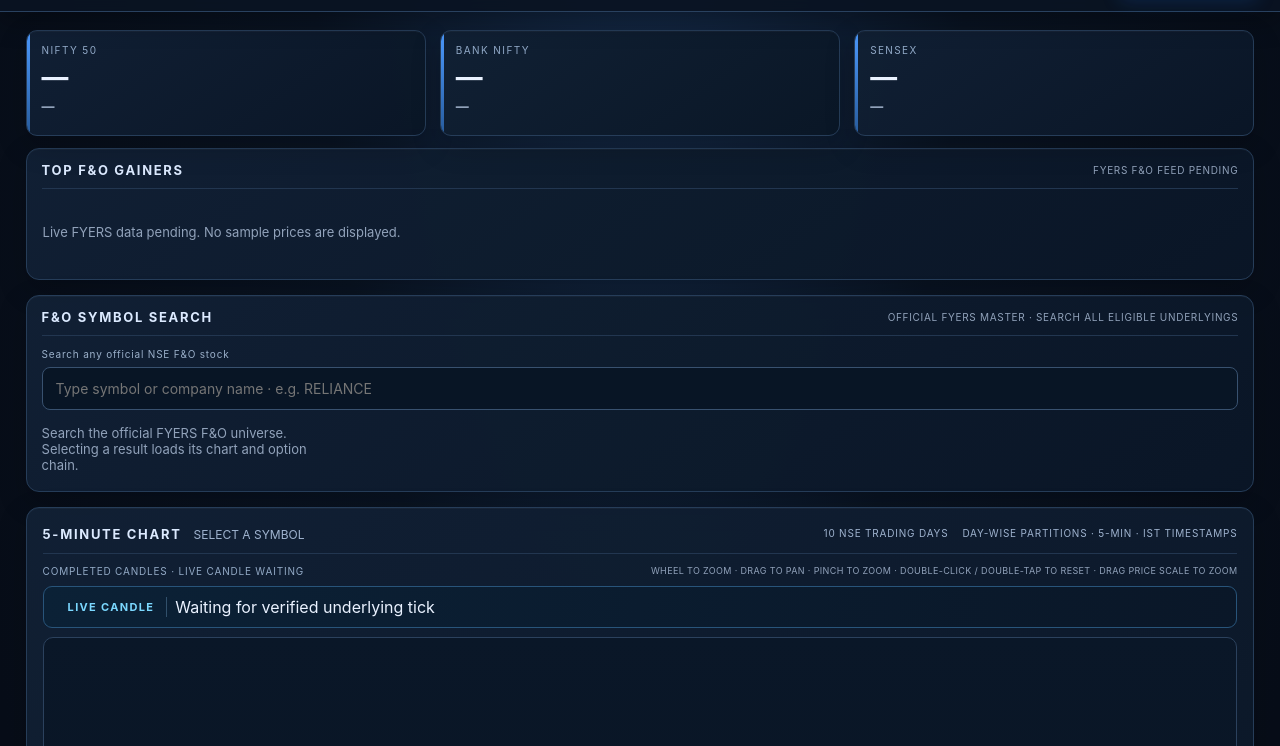
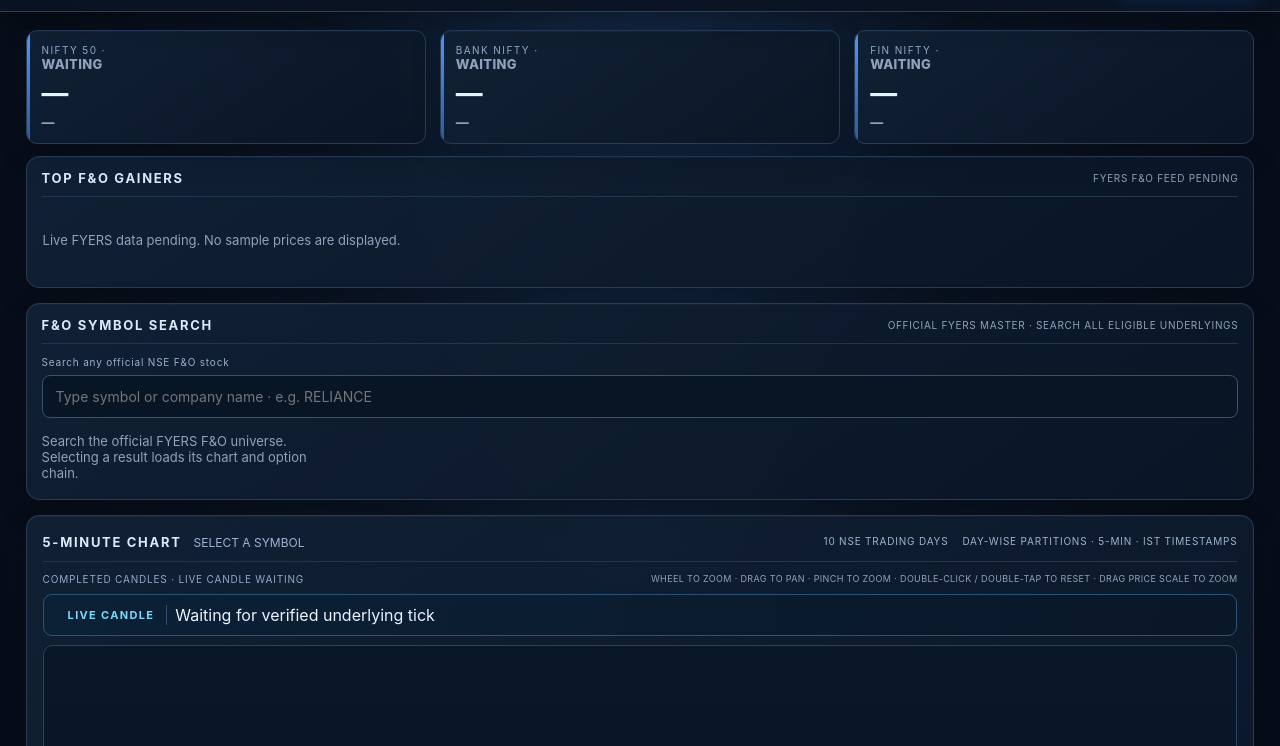
Before and after one commit to dongardivegajananvp-art/Upgrade-AI-Pro-, a website with bundled scripts: page public/index.html in a window 1280 px wide. Shown: the part 54-800 px from the top of the page. Built offline with nearby package versions, Linux system fonts and the light colour scheme; files whose address does not match are found by name.

Commit message:
Show NIFTY Bank NIFTY and FIN NIFTY feed ages

```diff
--- a/public/index.html
+++ b/public/index.html
@@ -13,9 +13,9 @@
 </header>
 <main>
   <section class="indices" aria-label="Market indices">
-    <article data-symbol="NSE:NIFTY50-INDEX" tabindex="0" role="button" aria-label="Open NIFTY 50 five-minute chart"><small>NIFTY 50</small><strong id="nifty">—</strong><span id="nifty-change">—</span></article>
-    <article data-symbol="NSE:NIFTYBANK-INDEX" tabindex="0" role="button" aria-label="Open BANK NIFTY five-minute chart"><small>BANK NIFTY</small><strong id="bank">—</strong><span id="bank-change">—</span></article>
-    <article data-symbol="BSE:SENSEX-INDEX" tabindex="0" role="button" aria-label="Open SENSEX five-minute chart"><small>SENSEX</small><strong id="sensex">—</strong><span id="sensex-change">—</span></article>
+    <article data-symbol="NSE:NIFTY50-INDEX" tabindex="0" role="button" aria-label="Open NIFTY 50 five-minute chart"><small>NIFTY 50 · <span id="nifty-feed-age">WAITING</span></small><strong id="nifty">—</strong><span id="nifty-change">—</span></article>
+    <article data-symbol="NSE:NIFTYBANK-INDEX" tabindex="0" role="button" aria-label="Open BANK NIFTY five-minute chart"><small>BANK NIFTY · <span id="bank-feed-age">WAITING</span></small><strong id="bank">—</strong><span id="bank-change">—</span></article>
+    <article data-symbol="NSE:FINNIFTY-INDEX" tabindex="0" role="button" aria-label="Open FIN NIFTY five-minute chart"><small>FIN NIFTY · <span id="finnifty-feed-age">WAITING</span></small><strong id="finnifty">—</strong><span id="finnifty-change">—</span></article>
   </section>
 
   <section class="panel movers">
```
